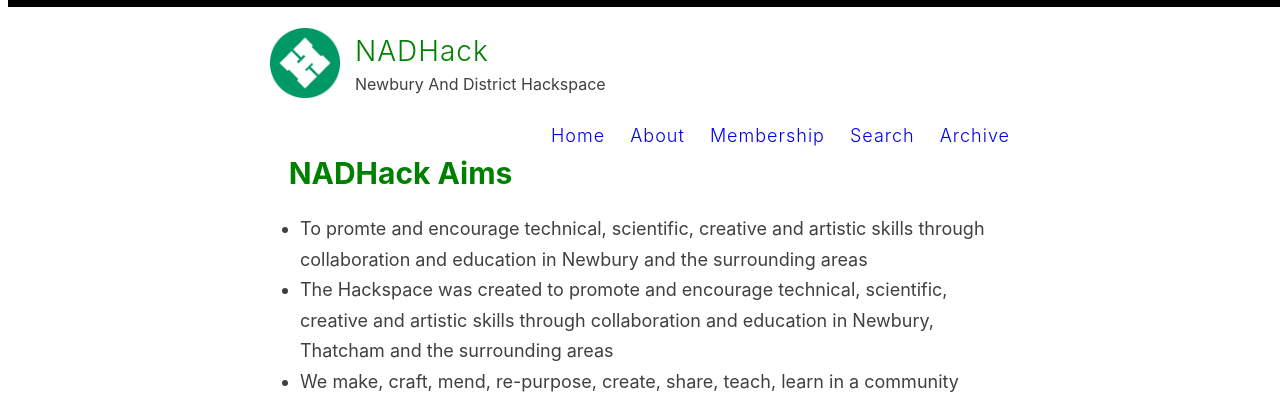
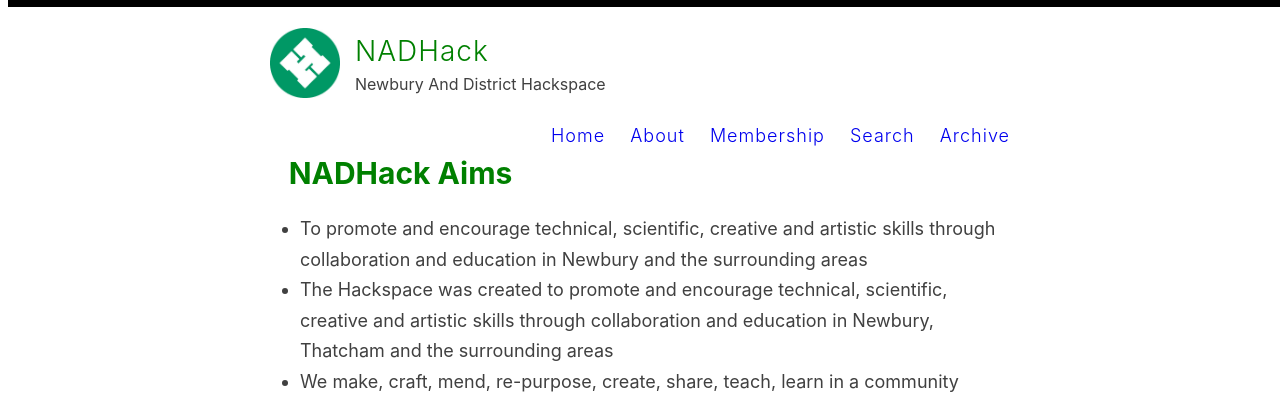
Before and after one commit to nadhack/nhsite, a Jekyll site: the page built from index.html, in a window 1280 px wide. Shown: the top 403 px of the page. Built offline with Jekyll 4.4.1, drawn with Linux system fonts in a browser that asks for light colours; the list of posts is cut into pages by our own code.

Commit message:
fix typo

```diff
--- a/_includes/aims.md
+++ b/_includes/aims.md
@@ -1,6 +1,6 @@
 # NADHack Aims
 
-- To promte and encourage technical, scientific, creative and artistic skills through collaboration and education in Newbury and the surrounding areas
+- To promote and encourage technical, scientific, creative and artistic skills through collaboration and education in Newbury and the surrounding areas
 - The Hackspace was created to promote and encourage technical, scientific, creative and artistic skills through collaboration and education in Newbury, Thatcham and the surrounding areas
 - We make, craft, mend, re-purpose, create, share, teach, learn in a community workshop with amazing equipment, such as laser cutter, 3d printer, soldering station, electronics kits, drills, saws and a lathe
 - Members are able to access the space at any time
```
